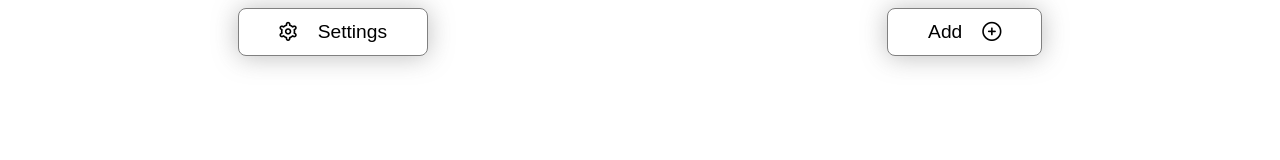
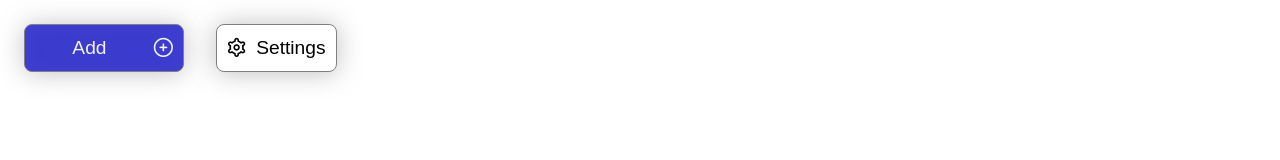
Before and after one commit to Re9iNee/CodingWithReza, a plain HTML site: page 5 - Icon Buttons/FinalProduct/index.html in a window 1280 px wide. Drawn offline with nearby package versions, Linux system fonts and the light colour scheme.

Commit message:
Final Product

```diff
--- a/5 - Icon Buttons/FinalProduct/index.html
+++ b/5 - Icon Buttons/FinalProduct/index.html
@@ -12,33 +12,67 @@
 
         <link rel="stylesheet" href="../buttons.style.css" />
         <style>
-            :root {
-                --icon-distant: 20px;
+            body {
+                display: flex;
             }
 
-            body {
+            .btn-container {
+                width: fit-content;
+
+                margin: 1rem;
+            }
+
+            button {
+                width: 100%;
                 display: flex;
-                justify-content: space-around;
+                min-width: 5rem;
+                padding-right: 10px;
+                padding-left: 10px;
+                gap: 10px;
+
+                transition: 0.2s all ease-in-out;
             }
 
             #setting-btn i {
                 display: flex;
+            }
 
-                margin-right: var(--icon-distant);
+            button > span {
+                flex-grow: 1;
             }
 
             #add-btn i {
                 display: flex;
+            }
 
-                margin-left: var(--icon-distant);
+            .btn-secondary:hover {
+                background-color: rgb(189, 189, 189);
+            }
+
+            .btn-primary {
+                color: #f1f1ff;
+                background-color: rgba(44, 44, 207, 0.9);
+
+                min-width: 10rem;
+            }
+
+            .btn-primary:hover {
+                color: white;
+                background-color: rgb(25, 25, 207);
             }
         </style>
     </head>
     <body>
-        <button id="setting-btn">
-            <i class="fi fi-rr-settings"></i> Settings
-        </button>
+        <div class="btn-container">
+            <button id="add-btn" class="btn-primary">
+                <span>Add</span> <i class="fi fi-rr-add"></i>
+            </button>
+        </div>
 
-        <button id="add-btn">Add <i class="fi fi-rr-add"></i></button>
+        <div class="btn-container">
+            <button id="setting-btn" class="btn-secondary">
+                <i class="fi fi-rr-settings"></i> <span>Settings</span>
+            </button>
+        </div>
     </body>
 </html>
```
